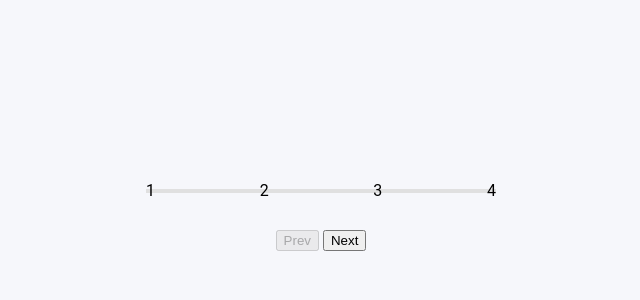
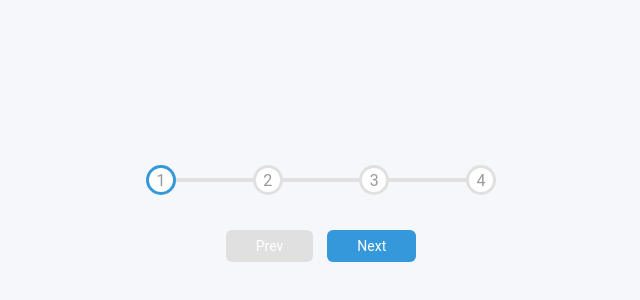
Before and after one commit to robbbowes/ProgressWidget, a plain HTML site: page index.html in a window 1280 px wide. Shown: the part 184-484 px from the top of the page, without its empty margins (319-959 px from the left). Drawn offline with Linux system fonts and the light colour scheme; a web font is replaced by a local one.

Commit message:
Finish css set up

```diff
--- a/style.css
+++ b/style.css
@@ -1,4 +1,9 @@
 @import url('https://fonts.googleapis.com/css2?family=Muli&display=swap');
+
+:root {
+    --line-border-fill:  #3498db;
+    --line-border-empty: #e0e0e0;
+}
 
 * {
     box-sizing: border-box;
@@ -30,7 +35,7 @@ body {
 
 .progress-container::before {
     content: '';
-    background-color: #e0e0e0;
+    background-color: var(--line-border-empty);
     position: absolute;
     top: 50%;
     left: 0;
@@ -41,7 +46,7 @@ body {
 }
 
 .progress {
-    background-color: #3498db;
+    background-color: var(--line-border-fill);
     position: absolute;
     top: 50%;
     left: 0;
@@ -51,3 +56,45 @@ body {
     z-index: -1;
     transition: 0.4s ease;
 }
+
+.circle {
+    background-color: white;
+    color: #999;
+    border-radius: 50%;
+    height: 30px;
+    width: 30px;
+    display: flex;
+    align-items: center;
+    justify-content: center;
+    border: 3px solid var(--line-border-empty);
+    transition: 0.4s ease;
+}
+
+.circle.active {
+    border-color: var(--line-border-fill);
+}
+
+.btn {
+    background-color: var(--line-border-fill);
+    color: white;
+    border: 0;
+    border-radius: 6px;
+    cursor: pointer;
+    font-family: inherit;
+    padding: 8px 30px;
+    margin: 5px;
+    font-size: 14px;
+}
+
+.btn:active {
+    transform: scale(0.98);
+}
+
+.btn:focus {
+    outline: none;
+}
+
+.btn:disabled {
+    background-color: var(--line-border-empty);
+    cursor: not-allowed;
+}
```
